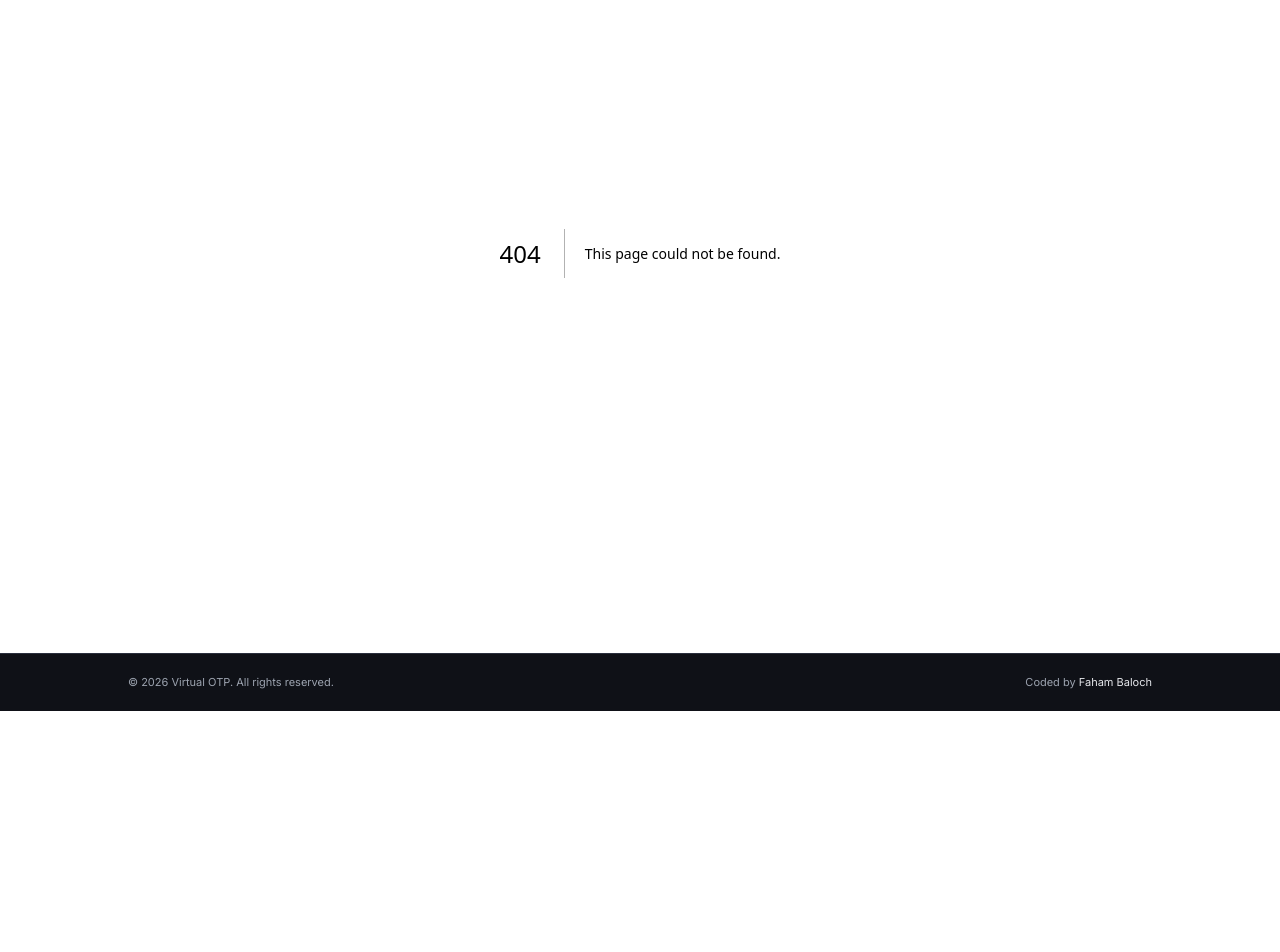
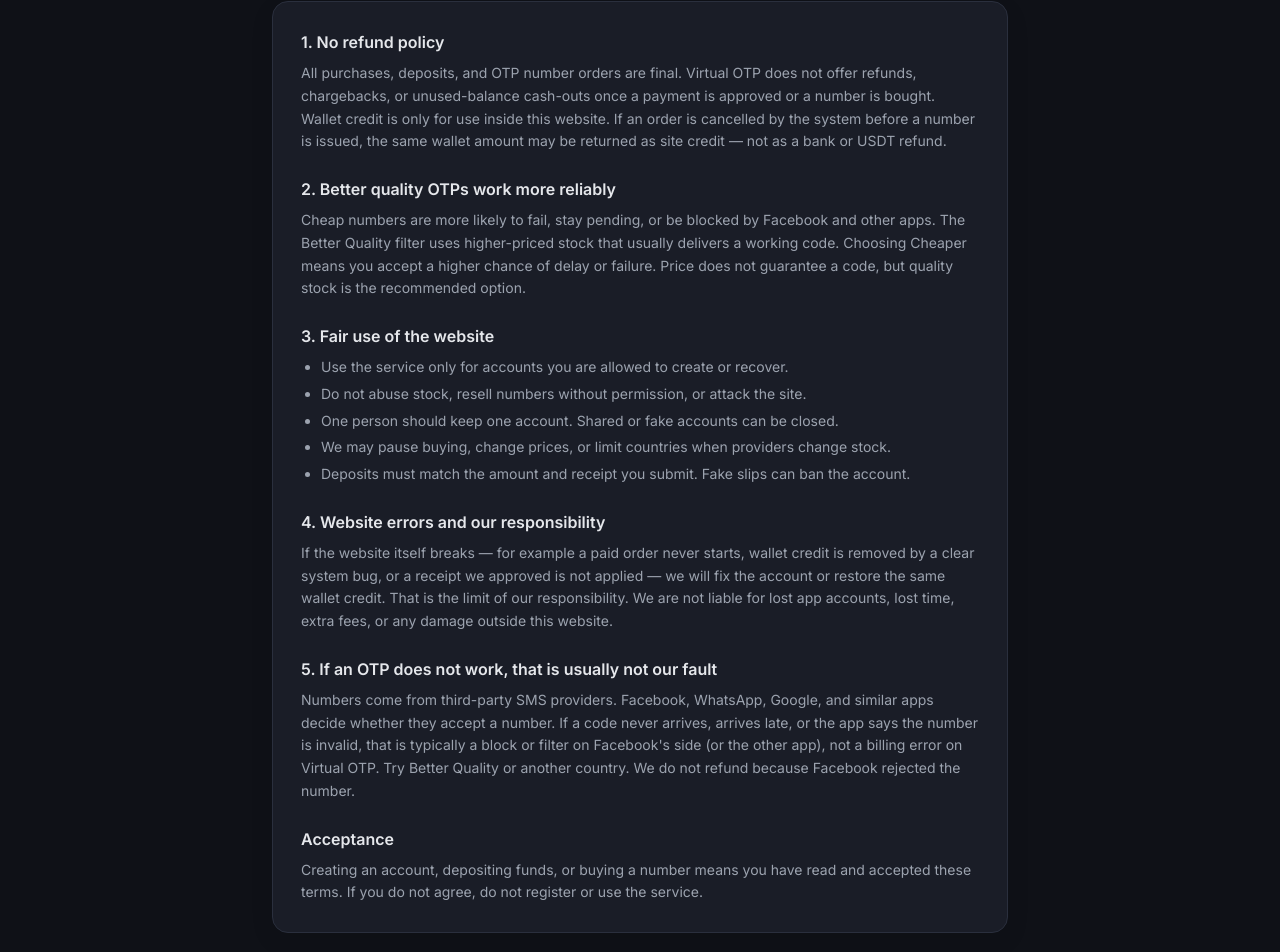
Before and after one commit to faham112/virtual-otp-system, a Next.js app in the folder frontend/: page /terms in a window 1280 px wide. Before the commit this address had no page. Shown: the part 212-1164 px from the top of the page. Before the commit the page ends 923 px from the top, so only its background shows below. Built offline with nearby package versions, Linux system fonts and the light colour scheme.

Commit message:
Add terms and no-refund policy page

```diff
--- /dev/null
+++ b/frontend/app/terms/page.tsx
@@ -0,0 +1,78 @@
+import Link from "next/link";
+
+export default function TermsPage() {
+  return (
+    <main className="max-w-3xl mx-auto px-4 py-10 space-y-6">
+      <div>
+        <p className="text-xs text-muted uppercase tracking-wide">Legal</p>
+        <h1 className="text-3xl font-bold text-fg mt-1">Terms and Conditions</h1>
+        <p className="text-sm text-muted mt-2">Last updated: 6 September 2026</p>
+      </div>
+
+      <div className="card p-5 sm:p-7 space-y-6 text-sm leading-relaxed text-muted">
+        <section>
+          <h2 className="text-fg font-semibold text-base mb-2">1. No refund policy</h2>
+          <p>
+            All purchases, deposits, and OTP number orders are final. Virtual OTP does not offer refunds, chargebacks,
+            or unused-balance cash-outs once a payment is approved or a number is bought. Wallet credit is only for use
+            inside this website. If an order is cancelled by the system before a number is issued, the same wallet amount
+            may be returned as site credit — not as a bank or USDT refund.
+          </p>
+        </section>
+
+        <section>
+          <h2 className="text-fg font-semibold text-base mb-2">2. Better quality OTPs work more reliably</h2>
+          <p>
+            Cheap numbers are more likely to fail, stay pending, or be blocked by Facebook and other apps. The Better Quality
+            filter uses higher-priced stock that usually delivers a working code. Choosing Cheaper means you accept a higher
+            chance of delay or failure. Price does not guarantee a code, but quality stock is the recommended option.
+          </p>
+        </section>
+
+        <section>
+          <h2 className="text-fg font-semibold text-base mb-2">3. Fair use of the website</h2>
+          <ul className="list-disc pl-5 space-y-1">
+            <li>Use the service only for accounts you are allowed to create or recover.</li>
+            <li>Do not abuse stock, resell numbers without permission, or attack the site.</li>
+            <li>One person should keep one account. Shared or fake accounts can be closed.</li>
+            <li>We may pause buying, change prices, or limit countries when providers change stock.</li>
+            <li>Deposits must match the amount and receipt you submit. Fake slips can ban the account.</li>
+          </ul>
+        </section>
+
+        <section>
+          <h2 className="text-fg font-semibold text-base mb-2">4. Website errors and our responsibility</h2>
+          <p>
+            If the website itself breaks — for example a paid order never starts, wallet credit is removed by a clear system
+            bug, or a receipt we approved is not applied — we will fix the account or restore the same wallet credit.
+            That is the limit of our responsibility. We are not liable for lost app accounts, lost time, extra fees, or any
+            damage outside this website.
+          </p>
+        </section>
+
+        <section>
+          <h2 className="text-fg font-semibold text-base mb-2">5. If an OTP does not work, that is usually not our fault</h2>
+          <p>
+            Numbers come from third-party SMS providers. Facebook, WhatsApp, Google, and similar apps decide whether they
+            accept a number. If a code never arrives, arrives late, or the app says the number is invalid, that is typically
+            a block or filter on Facebook's side (or the other app), not a billing error on Virtual OTP. Try Better Quality
+            or another country. We do not refund because Facebook rejected the number.
+          </p>
+        </section>
+
+        <section>
+          <h2 className="text-fg font-semibold text-base mb-2">Acceptance</h2>
+          <p>
+            Creating an account, depositing funds, or buying a number means you have read and accepted these terms.
+            If you do not agree, do not register or use the service.
+          </p>
+        </section>
+      </div>
+
+      <div className="flex gap-3">
+        <Link href="/register" className="btn-primary text-sm">I understand — create account</Link>
+        <Link href="/" className="btn-ghost text-sm">Back home</Link>
+      </div>
+    </main>
+  );
+}
```
